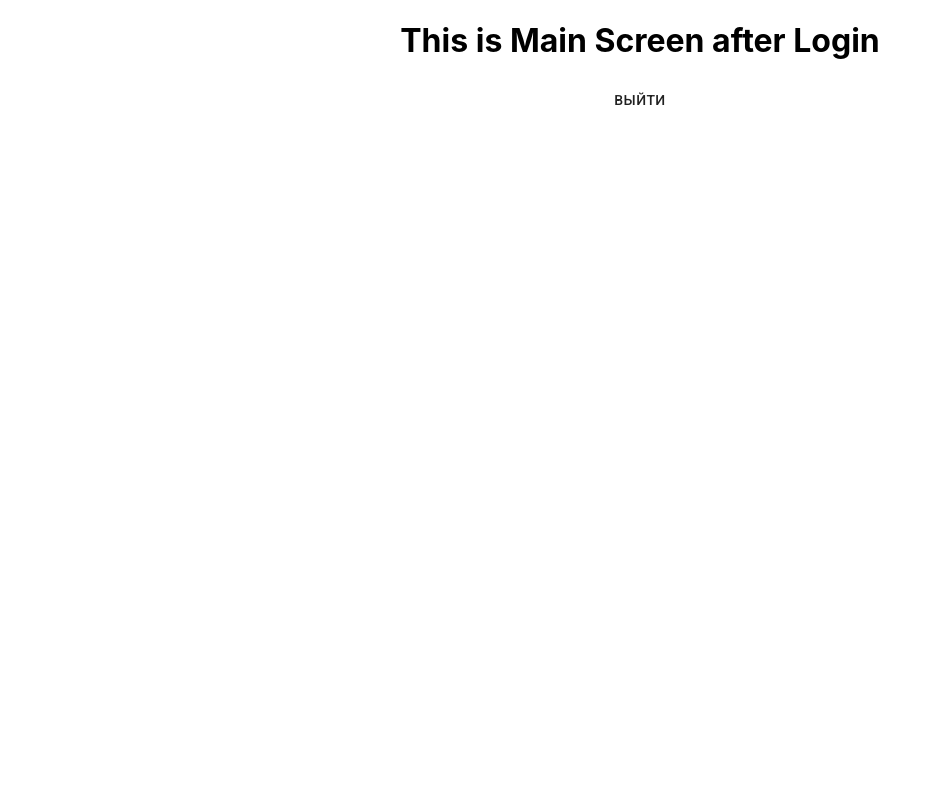
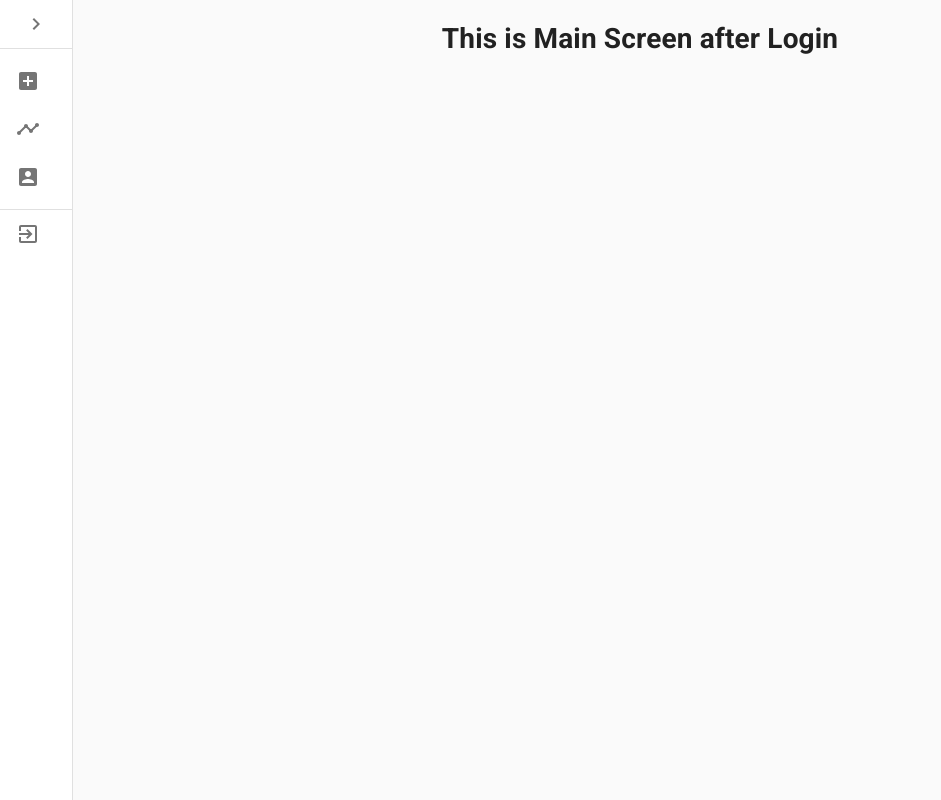
Before and after one commit to FoxFrontEngineer/scientia, a React (Create React App) app: page / in a window 1280 px wide. Shown: the whole page, without its empty margins (0-941 px from the left). Built offline with nearby package versions, Linux system fonts and the light colour scheme; no server answers; sample sign-in values are in the browser's storage.

Commit message:
Added MenuSidebart in left side to navigate throught app

```diff
--- /dev/null
+++ b/jsconfig.json
@@ -0,0 +1,5 @@
+{
+    "compilerOptions": {
+        "baseUrl": "src"
+      }
+}
--- a/package.json
+++ b/package.json
@@ -4,6 +4,7 @@
   "private": true,
   "dependencies": {
     "@material-ui/core": "^4.11.3",
+    "@material-ui/icons": "^4.11.2",
     "@material-ui/lab": "^4.0.0-alpha.57",
     "@testing-library/jest-dom": "^5.11.4",
     "@testing-library/react": "^11.1.0",
--- a/src/components/modules/Logout/Logout.js
+++ b/src/components/modules/Logout/Logout.js
@@ -1,8 +1,11 @@
 import React, {useState} from "react";
-import Button from '@material-ui/core/Button';
 import { useAuth } from "../../../contexts/AuthContext";
 import Alert from '@material-ui/lab/Alert';
 import AlertTitle from "@material-ui/lab/AlertTitle";
+import ExitToAppIcon from '@material-ui/icons/ExitToApp';
+import ListItem from '@material-ui/core/ListItem';
+import ListItemIcon from '@material-ui/core/ListItemIcon';
+import ListItemText from '@material-ui/core/ListItemText';
 
 import { useHistory } from "react-router-dom"
 
@@ -30,9 +33,12 @@ export default function Logout() {
                 <AlertTitle>Error</AlertTitle>
                 This is an error alert — <strong>{error}</strong>
             </Alert>}
-            <Button  type="submit" onClick={handleLogout}>Выйти</Button>
+            <ListItem button onClick={handleLogout}>
+            <ListItemIcon>
+                <ExitToAppIcon />
+            </ListItemIcon>
+            <ListItemText  primary="Выйти"/>
+            </ListItem>
         </>
-
     )
-
 }
--- a/src/components/modules/MainScreen/MainScreen.js
+++ b/src/components/modules/MainScreen/MainScreen.js
@@ -1,13 +1,12 @@
 import React from "react";
-
-import Logout from "../Logout/Logout";
+import MenuSidebar from "components/ui/MenuSidebar";
 
 export default function MainScreen() {
 
     return (
         <>
         <h1>This is Main Screen after Login</h1>
-        <Logout />
+        <MenuSidebar />
         </>
     )
 }
--- /dev/null
+++ b/src/components/ui/MenuSidebar/index.js
@@ -0,0 +1,120 @@
+import React, { useState } from 'react';
+import { Link } from 'react-router-dom';
+import Logout from "components/modules/Logout/Logout";
+import clsx from 'clsx';
+import { makeStyles } from '@material-ui/core/styles';
+import Drawer from '@material-ui/core/Drawer';
+import List from '@material-ui/core/List';
+import CssBaseline from '@material-ui/core/CssBaseline';
+import Divider from '@material-ui/core/Divider';
+import IconButton from '@material-ui/core/IconButton';
+import ChevronLeftIcon from '@material-ui/icons/ChevronLeft';
+import ChevronRightIcon from '@material-ui/icons/ChevronRight';
+import ListItem from '@material-ui/core/ListItem';
+import ListItemIcon from '@material-ui/core/ListItemIcon';
+import ListItemText from '@material-ui/core/ListItemText';
+import AddBoxIcon from '@material-ui/icons/AddBox';
+import TimelineIcon from '@material-ui/icons/Timeline';
+import AccountBoxIcon from '@material-ui/icons/AccountBox';
+
+const drawerWidth = 240;
+
+const useStyles = makeStyles((theme) => ({
+  root: {
+    display: 'flex',
+  },
+  hide: {
+    display: 'none',
+  },
+  drawer: {
+    width: drawerWidth,
+    flexShrink: 0,
+    whiteSpace: 'nowrap',
+  },
+  drawerOpen: {
+    width: drawerWidth,
+    transition: theme.transitions.create('width', {
+      easing: theme.transitions.easing.sharp,
+      duration: theme.transitions.duration.enteringScreen,
+    }),
+  },
+  drawerClose: {
+    transition: theme.transitions.create('width', {
+      easing: theme.transitions.easing.sharp,
+      duration: theme.transitions.duration.leavingScreen,
+    }),
+    overflowX: 'hidden',
+    width: theme.spacing(7) + 1,
+    [theme.breakpoints.up('sm')]: {
+      width: theme.spacing(9) + 1,
+    },
+  },
+}));
+
+function MenuSidebar() {
+  const classes = useStyles();
+  const [open, setOpen] = useState(false);
+
+  const handleDrawer = () => {
+    setOpen(!open);
+  };
+
+  const computeIcon = (index) => {
+    let icon;
+    switch (index) {
+        case 0:
+            icon = <AddBoxIcon />
+            break;
+        case 1:
+            icon = <TimelineIcon />
+            break;
+        case 2:
+            icon = <AccountBoxIcon />
+            break;
+        default:
+            icon = <AddBoxIcon />
+            break;
+    }
+    return icon;
+  }
+
+  const links = ["/", "/", "/"];
+
+  return (
+    <div className={classes.root}>
+      <CssBaseline />
+      <Drawer
+        variant="permanent"
+        className={clsx(classes.drawer, {
+          [classes.drawerOpen]: open,
+          [classes.drawerClose]: !open,
+        })}
+        classes={{
+          paper: clsx({
+            [classes.drawerOpen]: open,
+            [classes.drawerClose]: !open,
+          }),
+        }}
+      >
+        <div className={classes.toolbar}>
+          <IconButton onClick={handleDrawer}>
+            {open === false ? <ChevronRightIcon /> : <ChevronLeftIcon />}
+          </IconButton>
+        </div>
+        <Divider />
+        <List>
+          {['Внести показатели', 'Диаграммы', 'Профиль'].map((text, index) => (
+            <ListItem button key={text} component={Link} to={links[index]}>
+              <ListItemIcon>{computeIcon(index)}</ListItemIcon>
+              <ListItemText primary={text} />
+            </ListItem>
+          ))}
+        </List>
+        <Divider />
+        <Logout />
+      </Drawer>
+    </div>
+  );
+}
+
+export default MenuSidebar;
```
Also changed, not shown: 1 other file (tests, documents, lock files or other folders).
